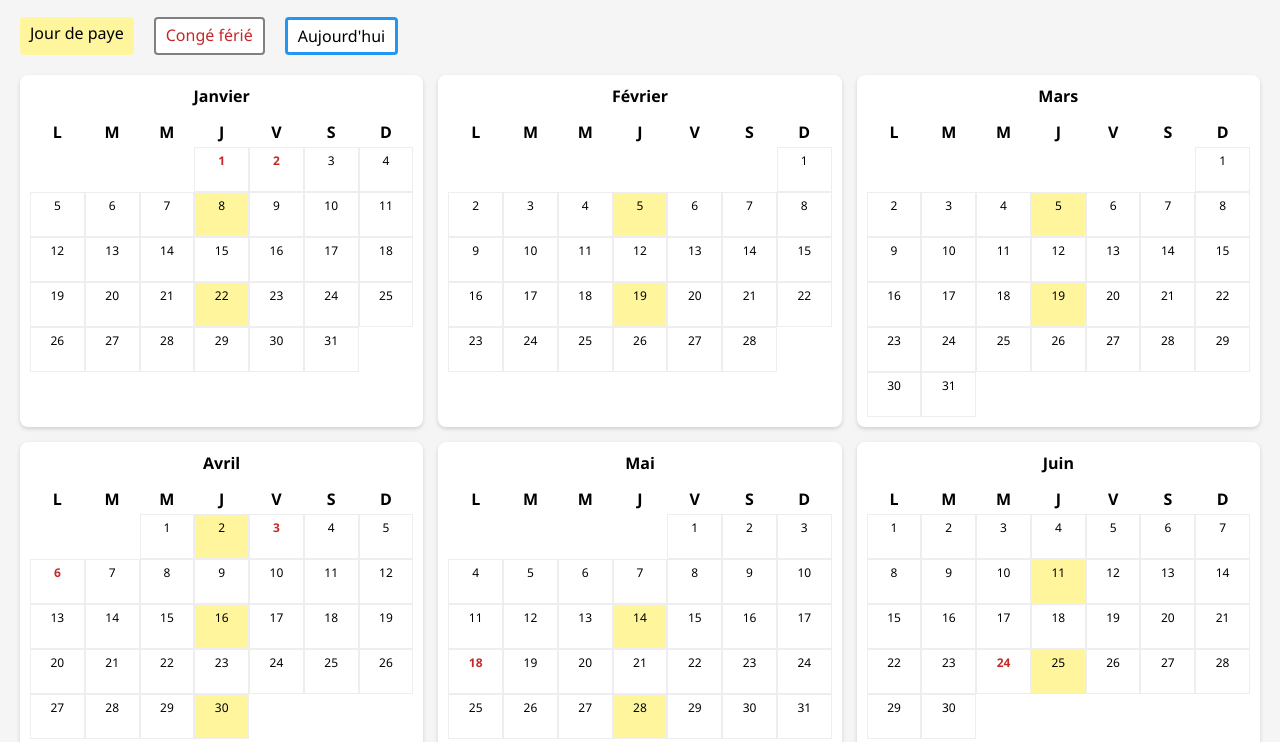
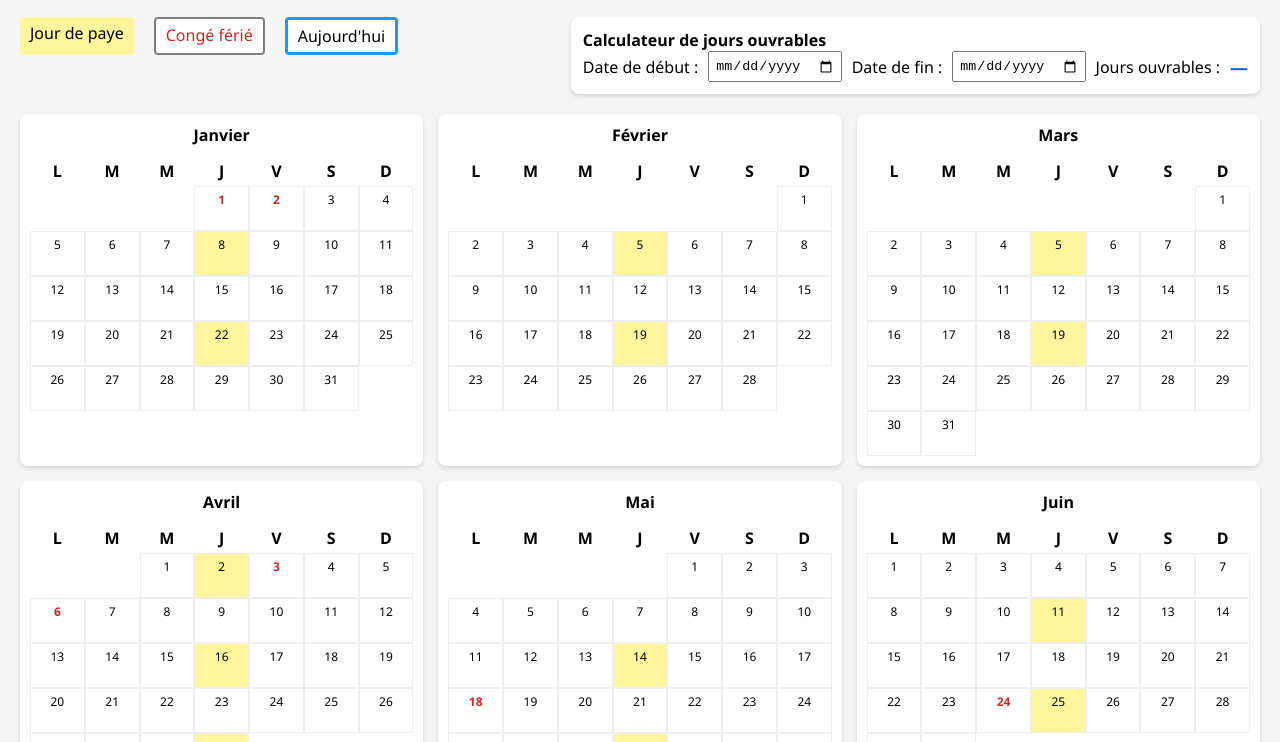
Before and after one commit to jhotton-envqc/JSCal, a plain HTML site: page index.html in a window 1280 px wide. Shown: the part 58-800 px from the top of the page. Drawn offline with Linux system fonts and the light colour scheme.

Commit message:
Mise en page

```diff
--- a/index.html
+++ b/index.html
@@ -145,8 +145,7 @@ button {
 }
 
 #workdayCalculator {
-    margin-top: 30px;
-    padding: 15px;
+    padding: 12px;
     background: white;
     border-radius: 8px;
     box-shadow: 0 2px 4px rgba(0,0,0,.15);
@@ -162,6 +161,14 @@ button {
 .calculator-row input {
     padding: 5px;
 }
+
+.top-tools {
+    display: flex;
+    justify-content: space-between;
+    align-items: flex-start;
+    margin-bottom: 20px;
+}
+
 
 #workdayResult {
     font-size: 18px;
@@ -195,6 +202,7 @@ button {
     </button>
 </header>
 
+<div class="top-tools">
     <div class="legend">
         <span class="payday-legend">
             Jour de paye
@@ -209,11 +217,9 @@ button {
         </span>
     </div>
 
-<div id="calendar" class="calendar"></div>
-
     <div id="workdayCalculator">
 
-    <h3>Calculateur de jours ouvrables</h3>
+        <strong>Calculateur de jours ouvrables</strong>
 
         <div class="calculator-row">
 
@@ -242,8 +248,13 @@ button {
             </strong>
 
         </div>
+    </div>
 
 </div>
+
+<div id="calendar" class="calendar"></div>
+
+
 
 <script>
 
```
Lines whose indentation alone changed are shown as unchanged.
